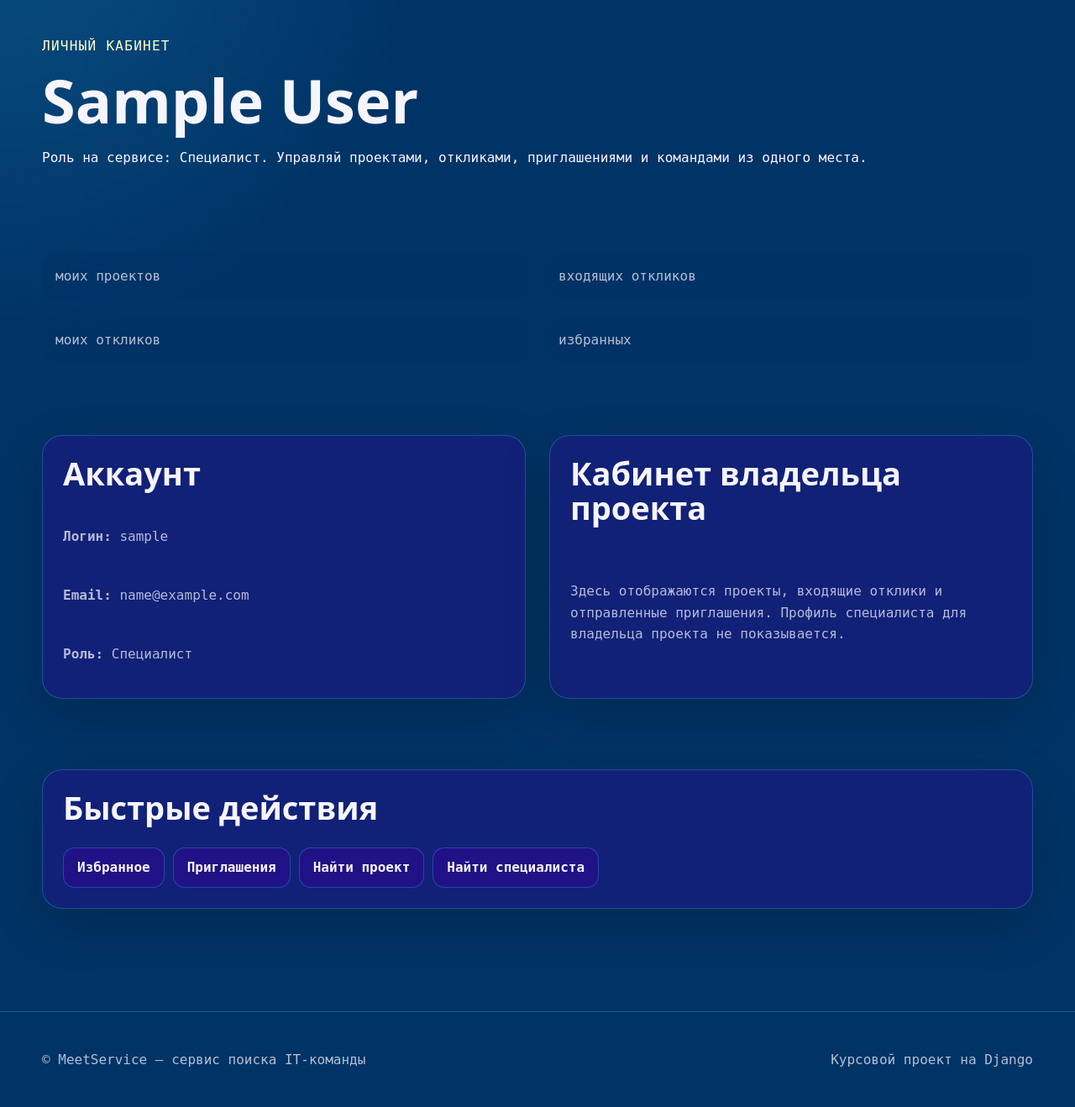
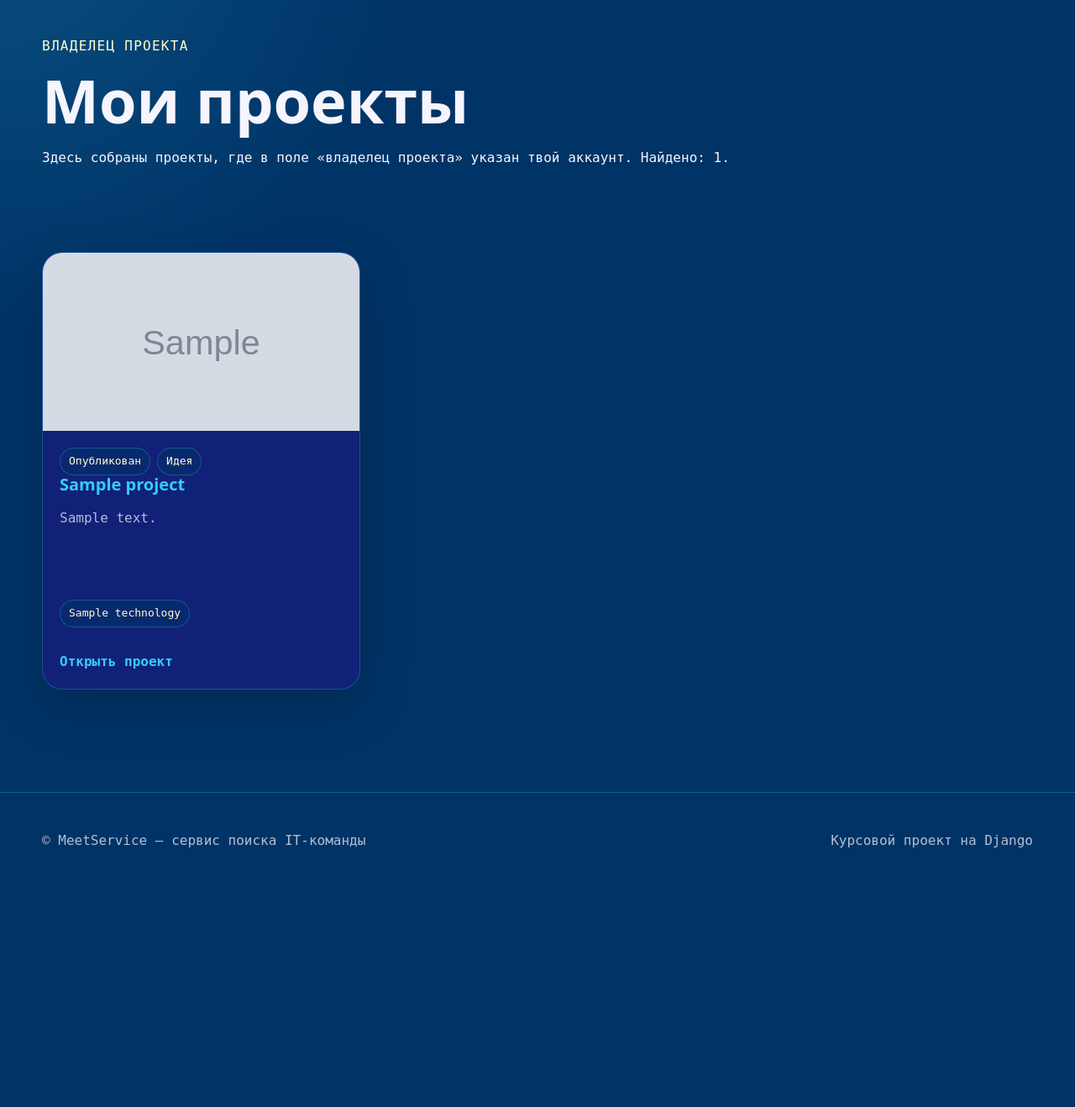
Before and after one commit to catsclaw-dev/new-makers, a Django app: page /projects/my/ in a window 1280 px wide. Shown: the part 107-1425 px from the top of the page at 84% size. After the commit the page ends 1116 px from the top, so only its background shows below. Run offline with Django 5.2, Linux system fonts and the light colour scheme; a user stored in the database is signed in; tables that the repository leaves empty hold one stand-in row (values such as "Sample post"); grey boxes marked "Sample" are stand-in pictures.

Commit message:
fix: owners projects/my

```diff
--- a/meetService/apps/interactions/urls.py
+++ b/meetService/apps/interactions/urls.py
@@ -6,6 +6,16 @@ app_name = "interactions"
 
 urlpatterns = [
     path("applications/", views.application_list, name="application_list"),
+    path(
+        "applications/<int:pk>/accept/",
+        views.application_accept,
+        name="application_accept",
+    ),
+    path(
+        "applications/<int:pk>/reject",
+        views.application_reject,
+        name="application_reject",
+    ),
     path("favorites/", views.favorite_project_list, name="favorite_project_list"),
     path("invitations/", views.invitation_list, name="invitation_list"),
     path(
--- a/meetService/apps/projects/views.py
+++ b/meetService/apps/projects/views.py
@@ -203,12 +203,22 @@ def project_detail(request, slug):
     files = project.files.all()
 
     is_favorite = False
+    is_team_member = False
 
     if request.user.is_authenticated:
         is_favorite = FavoriteProject.objects.filter(
             user=request.user,
             project=project,
         ).exists()
+
+        specialist_profile = getattr(request.user, "specialist_profile", None)
+
+        if specialist_profile is not None:
+            is_team_member = ProjectMembership.objects.filter(
+                project=project,
+                specialist=specialist_profile,
+                status=ProjectMembership.Status.ACTIVE,
+            ).exists()
 
     context = {
         "project": project,
@@ -217,6 +227,7 @@ def project_detail(request, slug):
         "files": files,
         "similar_projects": similar_projects,
         "is_favorite": is_favorite,
+        "is_team_member": is_team_member,
     }
     return render(request, "projects/project_detail.html", context)
 
@@ -233,6 +244,7 @@ def my_projects(request):
 
     context = {
         "projects": projects,
+        "projects_count": projects.count(),
     }
     return render(request, "projects/my_projects.html", context)
 
--- a/meetService/templates/accounts/profile.html
+++ b/meetService/templates/accounts/profile.html
@@ -83,6 +83,8 @@
             <div class="hero-actions">
                 {% if is_project_owner %}
                     <a class="btn btn-primary" href="{% url 'projects:my_projects' %}">Мои проекты</a>
+                    <a class="btn btn-secondary"
+                       href="{% url 'interactions:application_list' %}">Входящие отклики</a>
                 {% endif %}
                 {% if is_specialist %}
                     <a class="btn btn-secondary" href="{% url 'projects:my_teams' %}">Мои команды</a>
--- a/meetService/templates/base.html
+++ b/meetService/templates/base.html
@@ -38,13 +38,11 @@
             </div>
             {% if user.is_authenticated %}
                 <div class="container cabinet-nav">
-                    {% if user.role == "project_owner" or user.is_staff %}
-                        <a href="{% url 'projects:my_projects' %}">Мои проекты</a>
-                    {% endif %}
+                    <a href="{% url 'projects:my_projects' %}">Мои проекты</a>
                     {% if user.role == "specialist" %}
                         <a href="{% url 'projects:my_teams' %}">Мои команды</a>
-                        <a href="{% url 'interactions:application_list' %}">Отклики</a>
                     {% endif %}
+                    <a href="{% url 'interactions:application_list' %}">Отклики</a>
                     <a href="{% url 'interactions:favorite_project_list' %}">Избранное</a>
                     <a href="{% url 'interactions:invitation_list' %}">Приглашения</a>
                 </div>
--- a/meetService/templates/projects/my_projects.html
+++ b/meetService/templates/projects/my_projects.html
@@ -1,152 +1,58 @@
 {% extends "base.html" %}
-{% block title %}Личный кабинет — MeetService{% endblock %}
+{% block title %}Мои проекты — MeetService{% endblock %}
 {% block content %}
 <section class="container page-head">
-  <p class="eyebrow">личный кабинет</p>
-  <h1>{{ user.get_full_name|default:user.username }}</h1>
+  <p class="eyebrow">владелец проекта</p>
+  <h1>Мои проекты</h1>
   <p>
-    Роль на сервисе: {{ user.get_role_display }}.
-    Управляй проектами, откликами, приглашениями и командами из одного места.
+    Здесь собраны проекты, где в поле «владелец проекта» указан твой аккаунт.
+    Найдено: {{ projects_count }}.
   </p>
 </section>
 <section class="container section">
-  <div class="stats-grid">
-    <div>
-      <dt>{{ owned_projects_count }}</dt>
-      <dd>
-        моих проектов
-      </dd>
-    </div>
-    <div>
-      <dt>{{ incoming_applications_count }}</dt>
-      <dd>
-        входящих откликов
-      </dd>
-    </div>
-    <div>
-      <dt>{{ sent_applications_count }}</dt>
-      <dd>
-        моих откликов
-      </dd>
-    </div>
-    <div>
-      <dt>{{ favorites_count }}</dt>
-      <dd>
-        избранных
-      </dd>
-    </div>
-  </div>
-</section>
-<section class="container section two-columns">
-  <article class="action-card">
-    <h2>Аккаунт</h2>
-    <p>
-      <strong>Логин:</strong> {{ user.username }}
-    </p>
-    <p>
-      <strong>Email:</strong> {{ user.email }}
-    </p>
-    <p>
-      <strong>Роль:</strong> {{ user.get_role_display }}
-    </p>
-  </article>
-  {% if is_specialist %}
-  <article class="action-card">
-    <h2>Профиль специалиста</h2>
-    {% if specialist_profile %}
-    <p>
-      <strong>Статус:</strong> {{ specialist_profile.get_status_display }}
-    </p>
-    <p>
-      <strong>Уровень:</strong> {{ specialist_profile.get_level_display }}
-    </p>
-    <p>
-      <strong>Основная роль:</strong> {{ specialist_profile.main_role|default:"не указана" }}
-    </p>
-    {% else %}
-    <p class="empty">Профиль специалиста ещё не создан.</p>
-    {% endif %}
-  </article>
-  {% else %}
-  <article class="action-card">
-    <h2>Кабинет владельца проекта</h2>
-    <p>
-      Здесь отображаются проекты, входящие отклики и отправленные приглашения.
-      Профиль специалиста для владельца проекта не показывается.
-    </p>
-  </article>
-  {% endif %}
-</section>
-<section class="container section">
-  <div class="action-card">
-    <h2>Быстрые действия</h2>
-    <div class="hero-actions">
-      {% if is_project_owner %}
-      <a class="btn btn-primary" href="{% url 'projects:my_projects' %}">Мои проекты</a>
+  <div class="cards-grid">
+    {% for project in projects %}
+    <article class="project-card">
+      {% if project.cover_image %}
+      <img class="project-cover" src="{{ project.cover_image.url }}" alt="{{ project.title }}">
+      {% else %}
+      <div class="project-cover project-cover-placeholder">
+        <span>IT</span>
+      </div>
       {% endif %}
-      {% if is_specialist %}
-      <a class="btn btn-secondary" href="{% url 'projects:my_teams' %}">Мои команды</a>
-      <a class="btn btn-secondary" href="{% url 'interactions:application_list' %}">Мои отклики</a>
-      {% endif %}
-      <a class="btn btn-secondary" href="{% url 'interactions:favorite_project_list' %}">Избранное</a>
-      <a class="btn btn-secondary" href="{% url 'interactions:invitation_list' %}">Приглашения</a>
-      <a class="btn btn-secondary" href="{% url 'projects:project_list' %}">Найти проект</a>
-      <a class="btn btn-secondary" href="{% url 'specialists:specialist_list' %}">Найти специалиста</a>
-    </div>
-  </div>
-</section>
-{% if is_project_owner %}
-<section class="container section">
-  <div class="section-heading">
-    <div>
-      <p class="eyebrow">владелец</p>
-      <h2>Последние мои проекты</h2>
-    </div>
-    <a href="{% url 'projects:my_projects' %}">Все мои проекты</a>
-  </div>
-  <div class="mini-list">
-    {% for project in owned_projects %}
-    <article class="mini-card">
-      <h3>
-        <a href="{{ project.get_absolute_url }}">{{ project.title }}</a>
-      </h3>
-      <p>{{ project.short_description }}</p>
-      <span>{{ project.get_status_display }} · {{ project.created_at|date:"d.m.Y" }}</span>
+      <div class="project-card-body">
+        <div>
+          <div class="card-meta">
+            <span>{{ project.get_status_display }}</span>
+            <span>{{ project.get_stage_display }}</span>
+          </div>
+          <h3>
+            <a href="{{ project.get_absolute_url }}">{{ project.title }}</a>
+          </h3>
+          <p class="project-description">{{ project.short_description }}</p>
+        </div>
+        <div class="project-card-bottom">
+          <div class="tag-row">
+            {% for technology in project.technologies.all|slice:":4" %}
+            <span class="tag">{{ technology.name }}</span>
+            {% empty %}
+            <span class="tag">Стек не указан</span>
+            {% endfor %}
+          </div>
+          <a class="card-link" href="{{ project.get_absolute_url }}">Открыть проект</a>
+        </div>
+      </div>
     </article>
     {% empty %}
     <article class="action-card">
-      <h3>Проектов пока нет</h3>
-      <p class="empty">Позже здесь будет кнопка создания проекта.</p>
+      <h2>У тебя пока нет проектов</h2>
+      <p class="empty">
+        Проекты появляются здесь только если в поле «владелец проекта»
+        указан твой аккаунт.
+      </p>
+      <a class="btn btn-primary" href="{% url 'projects:project_list' %}">Смотреть каталог</a>
     </article>
     {% endfor %}
   </div>
 </section>
-{% endif %}
-{% if is_specialist %}
-<section class="container section">
-  <div class="section-heading">
-    <div>
-      <p class="eyebrow">команды</p>
-      <h2>Мои команды</h2>
-    </div>
-    <a href="{% url 'projects:my_teams' %}">Все команды</a>
-  </div>
-  <div class="mini-list">
-    {% for membership in team_memberships %}
-    <article class="mini-card">
-      <h3>
-        <a href="{{ membership.project.get_absolute_url }}">{{ membership.project.title }}</a>
-      </h3>
-      <p>{{ membership.role.name }}</p>
-      <span>{{ membership.get_status_display }} · {{ membership.joined_at|date:"d.m.Y" }}</span>
-    </article>
-    {% empty %}
-    <article class="action-card">
-      <h3>Ты пока не состоишь в командах</h3>
-      <p class="empty">Откликнись на проект или прими приглашение владельца проекта.</p>
-    </article>
-    {% endfor %}
-  </div>
-</section>
-{% endif %}
 {% endblock %}
```
Also changed, not shown: meetService/apps/accounts/views.py (+10 -3 lines), meetService/apps/interactions/models.py (+68 -55 lines), meetService/apps/interactions/views.py (+72 -11 lines), meetService/templates/interactions/application_list.html (+18 -6 lines), meetService/templates/projects/project_detail.html (+6 -2 lines).
